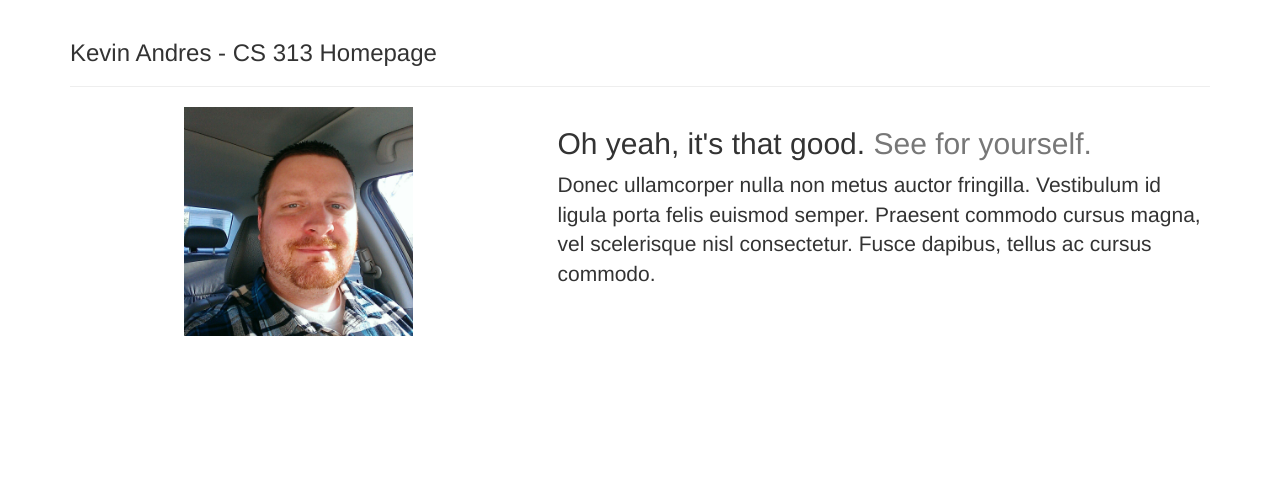
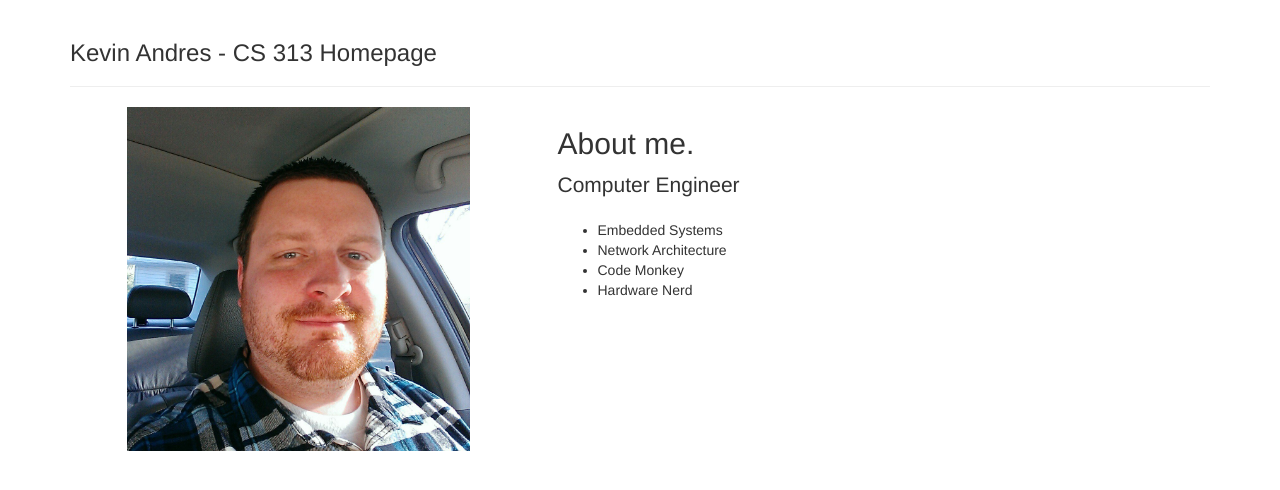
Before and after one commit to Zulukas/cs313-php, a PHP site: page / in a window 1280 px wide. Shown: the part 52-542 px from the top of the page. Run offline with PHP 8.4, Linux system fonts and the light colour scheme; some libraries are stand-ins or nearby versions.

Commit message:
Updated index.php

```diff
--- a/index.html
+++ b/index.html
@@ -33,7 +33,7 @@
             <p class="lead">Donec ullamcorper nulla non metus auctor fringilla. Vestibulum id ligula porta felis euismod semper. Praesent commodo cursus magna, vel scelerisque nisl consectetur. Fusce dapibus, tellus ac cursus commodo.</p>
         </div>
         <div class="col-md-5 col-md-pull-7">
-            <img class="featurette-image img-fluid center-block" src="me.png" width="50%" height="50%" alt="Generic placeholder image">
+            <img class="featurette-image img-fluid center-block" src="me.jpg" height="40%" width="40%" alt="Generic placeholder image">
         </div>
     </div>
 </div>
--- a/index.php
+++ b/index.php
@@ -29,11 +29,17 @@
 
     <div class="row featurette">
         <div class="col-md-7 col-md-push-5">
-            <h2 class="featurette-heading">Oh yeah, it's that good. <span class="text-muted">See for yourself.</span></h2>
-            <p class="lead">Donec ullamcorper nulla non metus auctor fringilla. Vestibulum id ligula porta felis euismod semper. Praesent commodo cursus magna, vel scelerisque nisl consectetur. Fusce dapibus, tellus ac cursus commodo.</p>
+            <h2 class="featurette-heading">About me.</h2>
+            <p class="lead">Computer Engineer</p>
+            <ul>
+            	<li>Embedded Systems</li>
+            	<li>Network Architecture</li>
+            	<li>Code Monkey</li>
+            	<li>Hardware Nerd</li>
+            </ul>
         </div>
         <div class="col-md-5 col-md-pull-7">
-            <img class="featurette-image img-fluid center-block" src="me.jpg" width="50%" height="50%" alt="Generic placeholder image">
+            <img class="featurette-image img-fluid center-block" src="me.jpg" height="75%" width="75%" alt="Generic placeholder image">
         </div>
     </div>
 </div>
```
